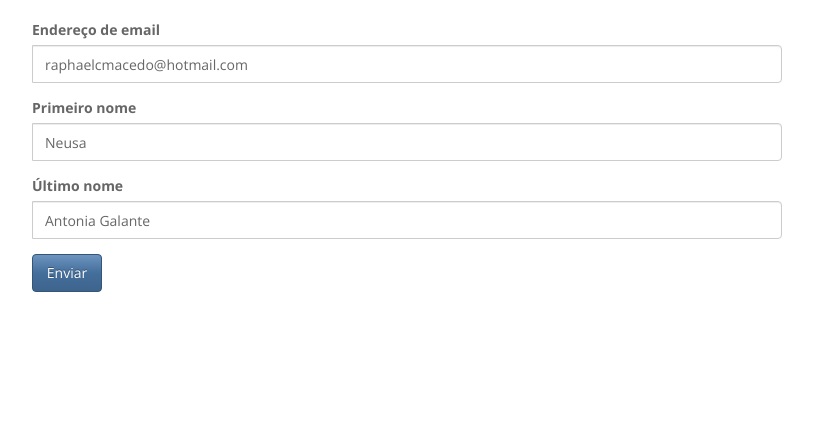
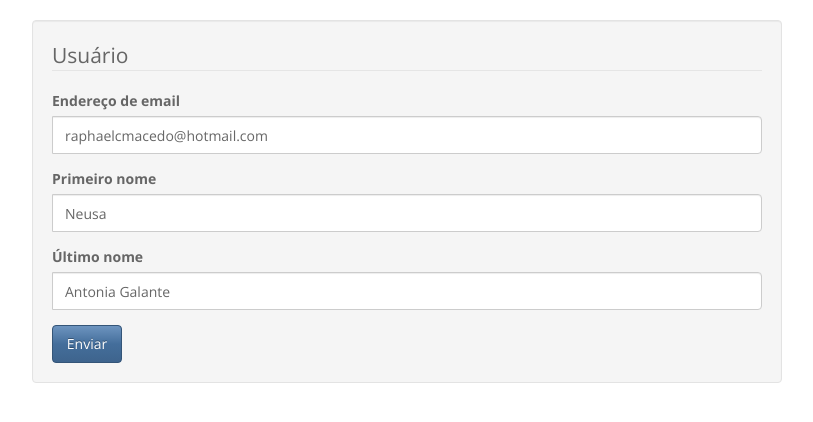
Before and after one commit to raphaelcmacedo/folhaonline, a Django app: page /edit_user/1876/ in a window 1280 px wide. Shown: the part 52-474 px from the top of the page, without its empty margins (38-851 px from the left). Run offline with Django 3.2, Linux system fonts and the light colour scheme; data comes from the database, SQL or seed files in the repository; both versions use the stored data as it was after the commit; parts of the project's set-up code (start-up, migrations or seed data) failed here and were passed over; some libraries are stand-ins or nearby versions.

Commit message:
form backup

```diff
--- a/folha/core/static/js/login.js
+++ b/folha/core/static/js/login.js
@@ -3,6 +3,6 @@
  */
 $(document).ready(function(){
 
-    $('#id_username').mask('000.000.000-00');
+    $('#id_username').mask('000.000.000-00', {reverse: true});
 
 });
--- a/folha/core/templates/registration/edit_user.html
+++ b/folha/core/templates/registration/edit_user.html
@@ -6,7 +6,10 @@
         <div class="row">
 
             <div class="user col-md-8 padding-bottom-50">
+                <div class="well bs-component">
                     <form action="." method="post" enctype="multipart/form-data">
+                        <fieldset>
+                            <legend>Usuário</legend>
                             {% csrf_token %}
                             {{ form.non_field_errors }}
 
@@ -21,8 +24,11 @@
                             {% endfor %}
 
                             <button type="submit" name="go" class="btn btn-primary">Enviar</button>
+                        </fieldset>
+
 
                     </form>
+                </div>
             </div>
 
         </div>
```
Also changed, not shown: db.sqlite3. Lines whose indentation alone changed are shown as unchanged.
